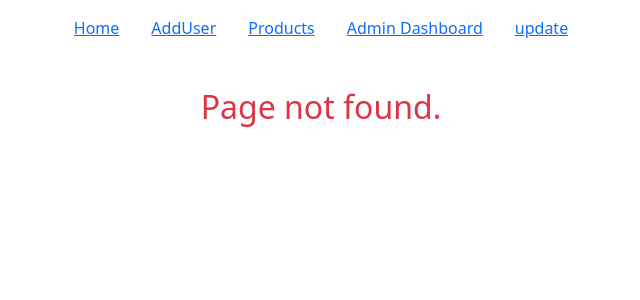
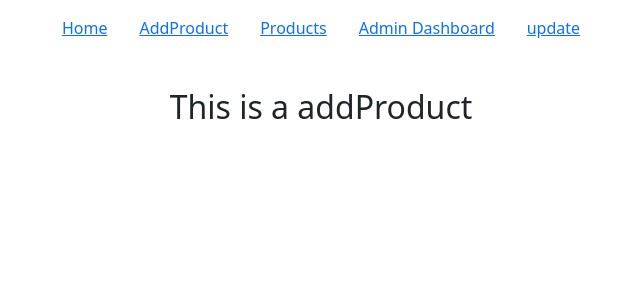
Before and after one commit to mdraselmiah95/food-shop, a React (Create React App) app: page /addProduct in a window 1280 px wide. Before the commit this address had no page. Shown: the top 300 px of the page, without its empty margins (319-959 px from the left). Built offline with nearby package versions, Linux system fonts and the light colour scheme.

Commit message:
WIP on food shop project

```diff
--- a/package.json
+++ b/package.json
@@ -10,6 +10,7 @@
     "react": "^17.0.2",
     "react-bootstrap": "^2.0.0",
     "react-dom": "^17.0.2",
+    "react-hook-form": "^7.18.0",
     "react-router-dom": "^5.3.0",
     "react-scripts": "4.0.3",
     "web-vitals": "^1.0.1"
--- a/src/App.js
+++ b/src/App.js
@@ -1,11 +1,13 @@
 import "bootstrap/dist/css/bootstrap.min.css";
 import { BrowserRouter as Router, Route, Switch } from "react-router-dom";
+import AddProduct from "./components/AddProduct/AddProduct";
 import AddUser from "./components/AddUser/AddUser";
 import Dashboard from "./components/admin/Dashboard/Dashboard";
 import Error from "./components/Error/Error";
 import Header from "./components/Header/Header";
 import Home from "./components/Home/Home";
 import Products from "./components/Products/Products";
+import UpdateUser from "./components/UpdateUser/UpdateUser";
 function App() {
   return (
     <div className="text-center">
@@ -21,11 +23,17 @@ function App() {
           <Route exact path="/products">
             <Products />
           </Route>
+          <Route exact path="/addProduct">
+            <AddProduct />
+          </Route>
           <Route exact path="/addUser">
             <AddUser />
           </Route>
           <Route exact path="/dashBoard">
             <Dashboard />
+          </Route>
+          <Route exact path="/update">
+            <UpdateUser />
           </Route>
           <Route path="*">
             <Error />
--- /dev/null
+++ b/src/components/AddProduct/AddProduct.js
@@ -0,0 +1,11 @@
+import React from "react";
+import "./AddProduct.css";
+const AddProduct = () => {
+  return (
+    <div>
+      <h2>This is a addProduct</h2>
+    </div>
+  );
+};
+
+export default AddProduct;
--- a/src/components/Header/Header.js
+++ b/src/components/Header/Header.js
@@ -8,8 +8,8 @@ const Header = () => {
         <Link className="item m-2 p-2" to="/home">
           Home
         </Link>
-        <Link className="item m-2 p-2" to="/addUser">
-          AddUser
+        <Link className="item m-2 p-2" to="/addProduct">
+          AddProduct
         </Link>
         <Link className="item m-2 p-2" to="/products">
           Products
```
Also changed, not shown: src/components/AddProduct/AddProduct.css (added), 1 other file (tests, documents, lock files or other folders).
